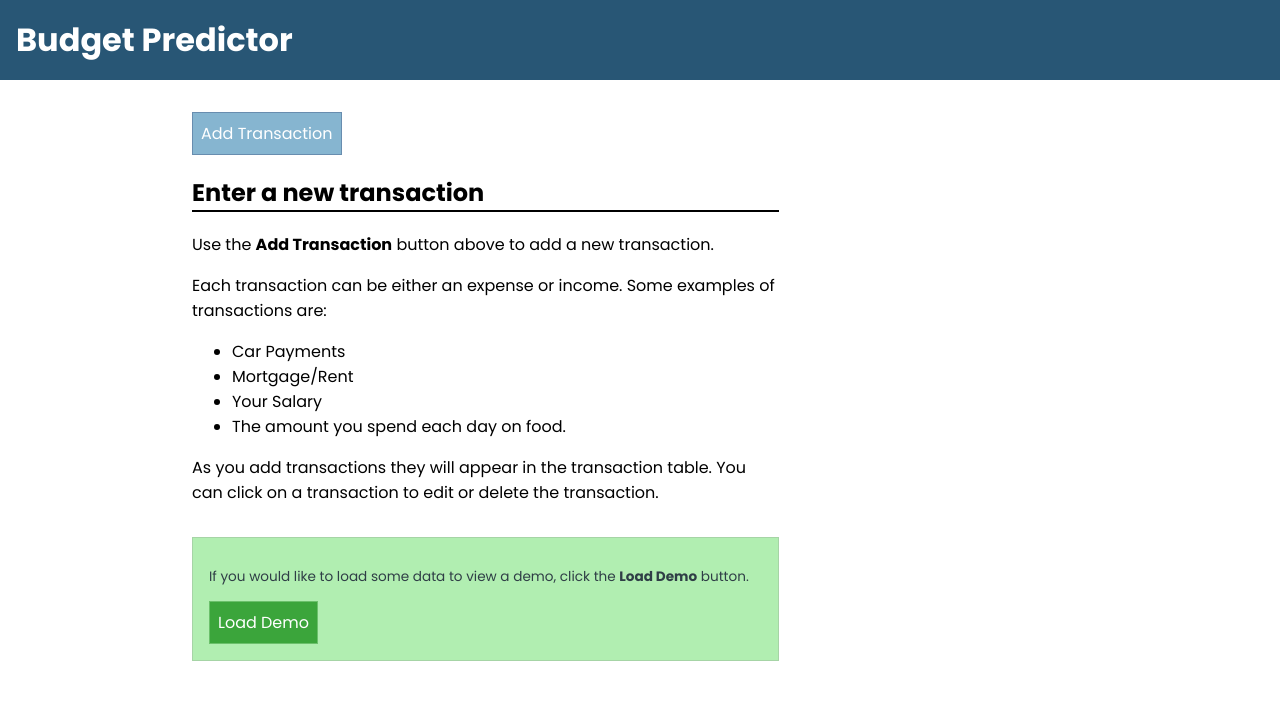
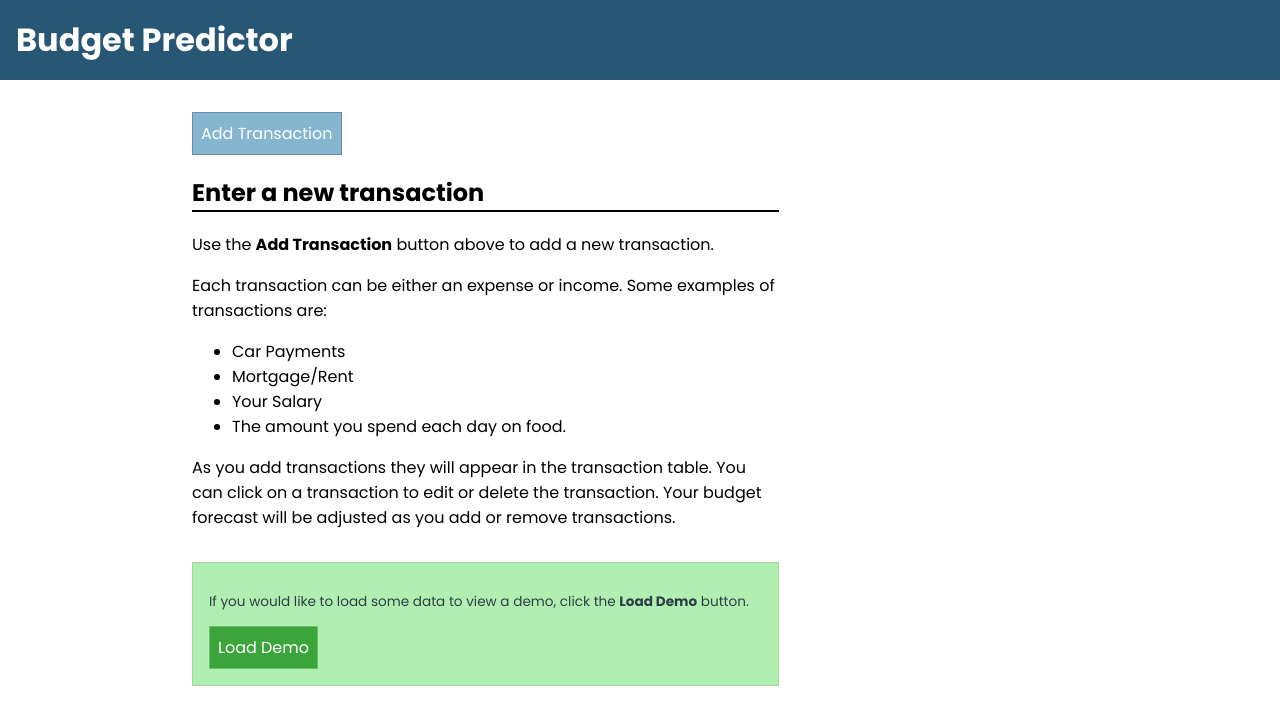
Before and after one commit to tyler-daigle/budget-predictor, a Vue app: page / in a window 1280 px wide. Shown: the top 724 px of the page. Built offline with nearby package versions, Linux system fonts and the light colour scheme.

Commit message:
Some styling

```diff
--- a/src/components/UI/TheTransactionTable.vue
+++ b/src/components/UI/TheTransactionTable.vue
@@ -34,7 +34,8 @@
 
       <p>
         As you add transactions they will appear in the transaction table. You can click on
-        a transaction to edit or delete the transaction.
+        a transaction to edit or delete the transaction. Your budget forecast will be
+        adjusted as you add or remove transactions.
       </p>
     </section>
   </div>
--- a/src/components/UI/TransactionItem.vue
+++ b/src/components/UI/TransactionItem.vue
@@ -60,7 +60,7 @@ tr:nth-child(odd) {
 }
 
 .transaction-item-row:hover {
-  background-color: #f5dae7;
+  background-color: #edf1ab;
 }
 .transaction-type {
   /* font-weight: bold; */
```
